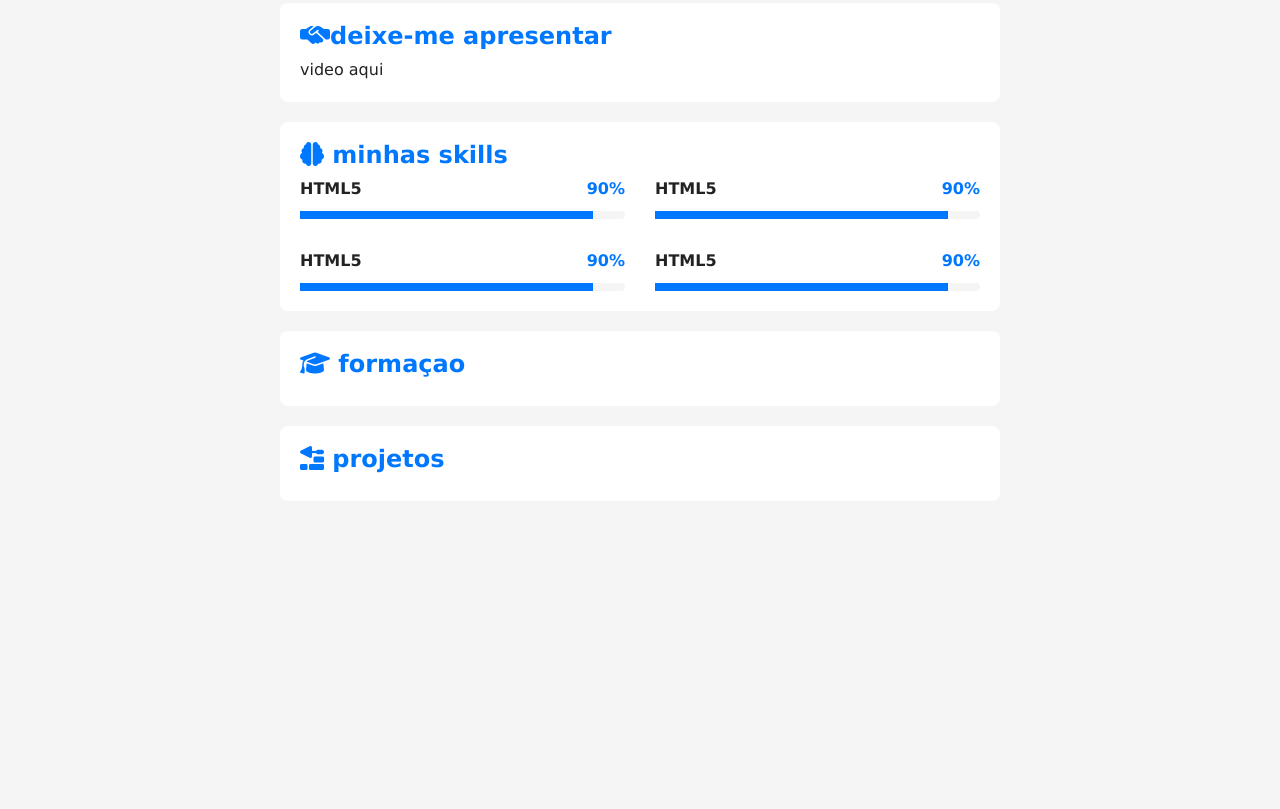
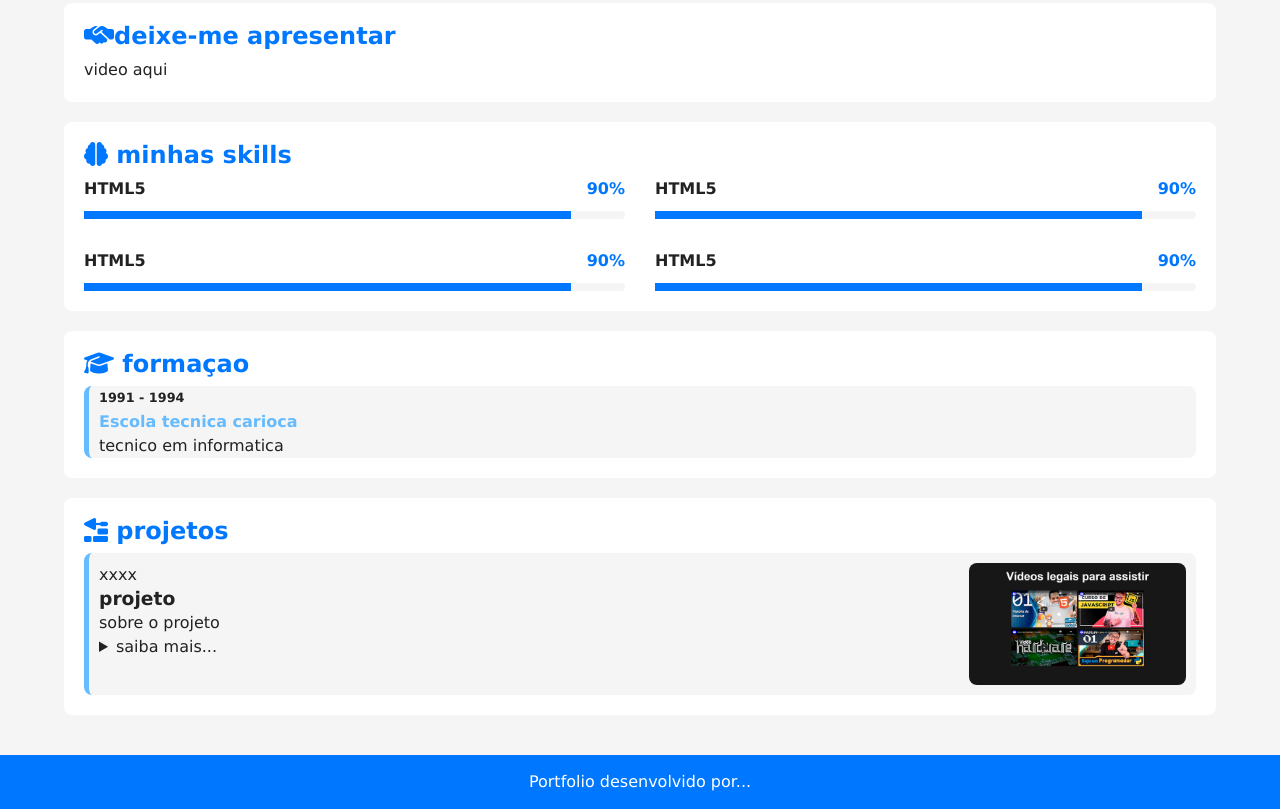
Before and after one commit to RaphaDev-byte/projeto-portfolio, a plain HTML site: page index.html in a window 1280 px wide. Shown: the part 435-1244 px from the top of the page. Before the commit the page ends 976 px from the top, so only its background shows below. Drawn offline with Linux system fonts and the light colour scheme.

Commit message:
update responsive, js add

```diff
--- a/estilos/style.css
+++ b/estilos/style.css
@@ -28,6 +28,9 @@ header{
   display: flex;
   justify-content: flex-end;
   align-content: center;
+  position: sticky;
+  top: 0;
+  z-index: 1;
 }
 
 
@@ -44,6 +47,7 @@ nav#menu a {
   padding: 12px 15px;
   border-radius: 5px;
   transition: background-color 0.1s, color 0.1s;
+
 }
 
 
@@ -54,7 +58,7 @@ nav#menu a:hover {
 
 main{
   display: grid;
-  grid-template-columns: auto 90vh auto;
+  grid-template-columns: auto 90vw auto;
   gap: 20px;
   margin: 20px;
 }
@@ -173,8 +177,117 @@ article#video .video-container {
   margin-top: 10px;
 }
 
+#formacao h2{
+  transition: transform 0.3s ease;
+}
+
+#formacao:hover h2 {
+    transform: translateY(-8px);
+}
+
+#formacao-container{
+  display: flex;
+  flex-direction: column-reverse;
+  gap: 20px;
+}
+
+#formacao-container .curso {
+  background-color: var(--fundo-principal);
+  border-radius: 8px;
+  border-left: 5px solid var(--destaque-inverso);
+  padding-left: 10px;
+  transition: border-width 0.2s;
+}
+
+
+#formacao-container .curso:hover{
+  border-left-width: 15px;
+  cursor: pointer;
+  border-color: var(--destaque);
+}
+
+#formacao-container .periodo {
+  font-size: 0.8em;
+  font-weight: bold;
+  color: var(--texto);
+}
+
+#formacao-container .instituicao{
+  color: var(--destaque-inverso);
+  font-size: 1em;
+  transition: font-size 0.2s;
+}
+
+#formacao-container:hover .instituicao {
+  color: var(--destaque);
+  font-size: 1.2em;
+}
+
+#projeto-container {
+  display: flex;
+  flex-direction: column-reverse;
+  gap: 20px;
+}
+
+#projeto-container .projeto {
+  display: flex;
+  flex-direction: column;
+  gap: 15px;
+  background-color: var(--fundo-principal);
+  padding: 10px;
+  border-radius: 8px;
+  border-left: 5px solid var(--destaque-inverso);
+  transition: border-color 0.5s, border-width 0.5s;
+}
+
+#projeto-container .projeto:hover{
+  border-color: var(--destaque);
+  border-left-width: 15px;
+  cursor: pointer;
+}
+
+#projeto-container > .projeto .foto-projeto{
+  width: 100%;
+  aspect-ratio: 16/9;
+  object-fit: cover;
+  overflow: hidden;
+  border-radius: 8px;
+}
+
+footer{
+  background-color: var(--destaque);
+  color: var(--texto-inverso);
+  text-align: center;
+  padding: 15px;
+}
+
+footer a {
+  color: var(--texto-inverso);
+  text-decoration: none;
+  font-weight: bold;
+}
+
+footer a:hover {
+  color: var(--destaque-inverso);
+}
+
 @media screen and (min-width:768px) {
   #skill-container {
     grid-template-columns: 1fr 1fr;
   }
+
+  #projeto-container .projeto{
+    flex-direction: row-reverse;
+    justify-content: space-between;
+  }
+
+  #projeto-container .projeto-info{
+    max-width: 80%;
+  }
+
+  #projeto-container .foto-projeto{
+    aspect-ratio: 1/1;
+    max-width: 20%;
+    max-height: 200px;
+  }
 }
--- a/index.html
+++ b/index.html
@@ -12,11 +12,11 @@
     <header>
         <nav id="menu">
             <ul>
-                <li><a href="#"><i class="fa-solid fa-house"></i></a></li>
-                <li><a href="#"><i class="fa-solid fa-brain"></i></a></li>
-                <li><a href="#"><i class="fa-solid fa-graduation-cap"></i></a></li>
-                <li><a href="#"><i class="fa-solid fa-trowel-bricks"></i></a></li>
-                <li><a href="#"><i class="fa-solid fa-moon"></i></a></li>
+                <li><a href="#video" class="link" ><i class="fa-solid fa-house"></i></a></li>
+                <li><a href="#skills" class="link"><i class="fa-solid fa-brain"></i></a></li>
+                <li><a href="#formacao" class="link"><i class="fa-solid fa-graduation-cap"></i></a></li>
+                <li><a href="#projetos" class="link"><i class="fa-solid fa-trowel-bricks"></i></a></li>
+                <li><a href="#" id="botao-tema"><i class="fa-solid fa-moon"></i></a></li>
                 <!-- <i class="fa-solid fa-sun"></i> -->
             </ul>
         </nav>
@@ -139,11 +139,34 @@
 
                 <h2><i class="fa-solid fa-graduation-cap"></i> formaçao</h2>
 
+                <div id="formacao-container">
+                    <div class="curso">
+                        <p class="periodo">1991 - 1994</p>
+                        <h3 class="instituicao"> Escola tecnica carioca</h3>
+                        <p class="titulacao">tecnico em informatica</p>
+                    </div>
+                </div>
+
             </article> <!-- fim da article#formacao -->
 
 
             <article id="projetos">
                 <h2><i class="fa-solid fa-trowel-bricks"></i> projetos</h2>
+
+                <div id="projeto-container">
+                    <div class="projeto">
+                            <img src="imagens/projeto-01-videos.jpg" alt="imagem do projeto" class="foto-projeto">
+                        <div class="projeto-info">
+                            <p class="periodo">xxxx</p>
+                            <h3 class="titulo">projeto</h3>
+                            <p>sobre o projeto</p>
+                            <details class="descricao">
+                                <summary>saiba mais...</summary>
+                                <p>mais detalhes</p>
+                            </details>
+                        </div>
+                    </div>
+                </div>
 
             </article> <!-- fim da article#projetos -->
 
@@ -152,7 +175,7 @@
     </main>
 
     <footer>
-
+        Portfolio desenvolvido por...
     </footer>
 
     <script src="scripts/script.js"></script>
```
Also changed, not shown: scripts/script.js (line endings or trailing spaces).
